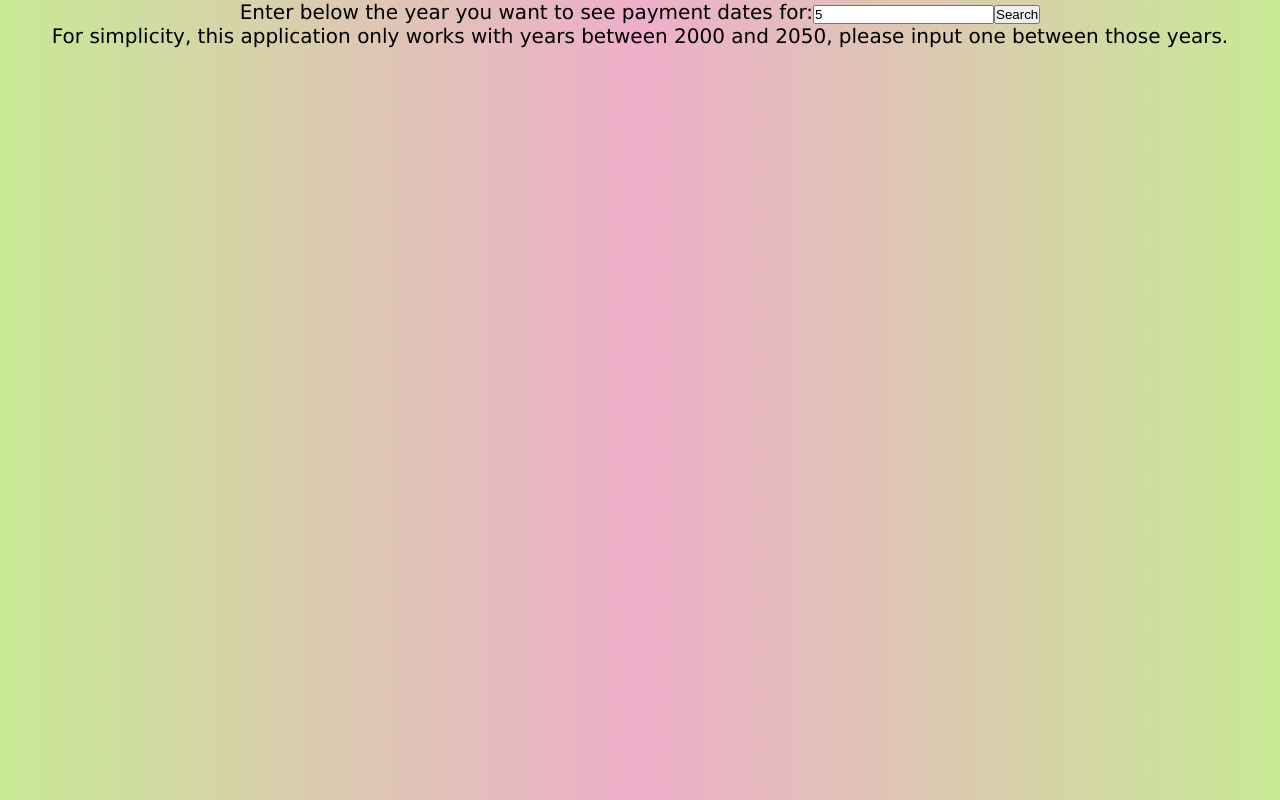
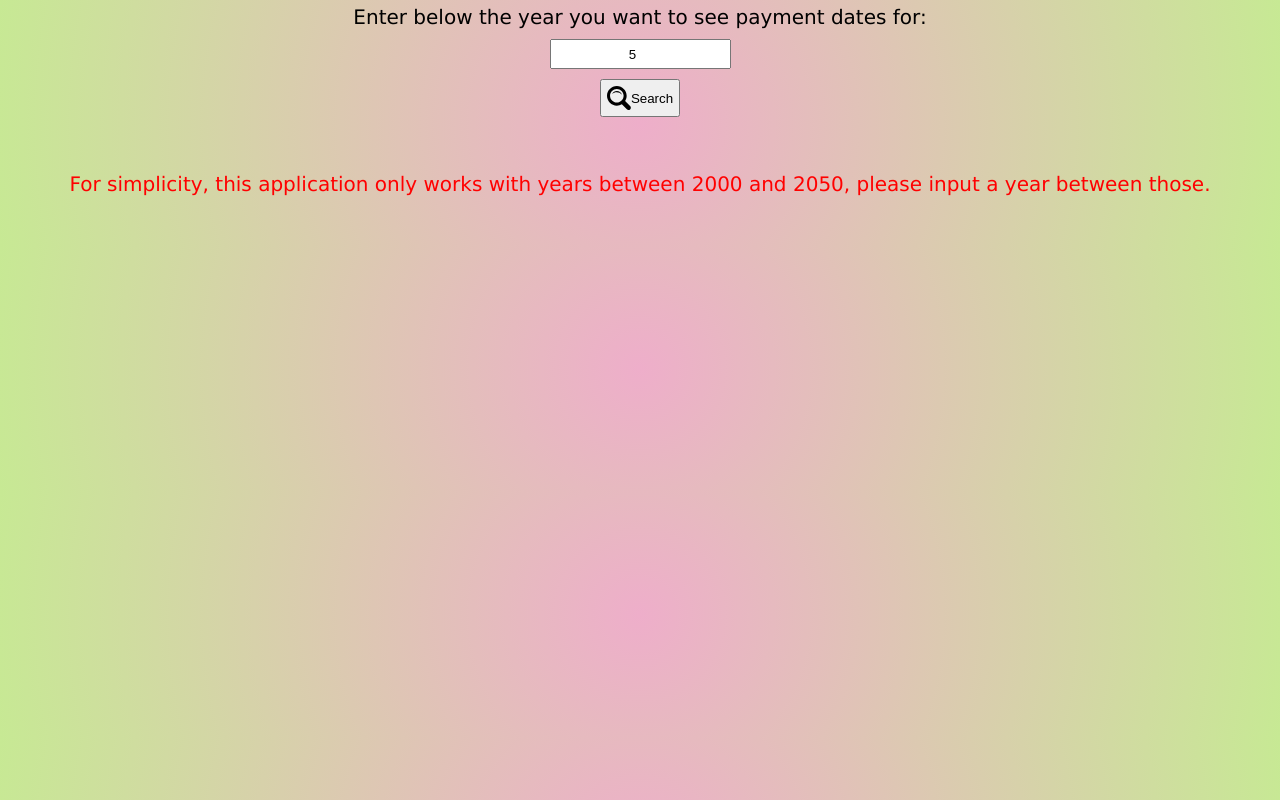
Before and after one commit to prozenberg/react-assessment, a React (Create React App) app: page / in a window 1280 px wide. Both pictures are taken after typing "5" into the empty fields and a click on the button "Search". Built offline with nearby package versions, Linux system fonts and the light colour scheme.

Commit message:
adding style to search year component, pending small documentation

```diff
--- a/src/Components/SearchError/index.js
+++ b/src/Components/SearchError/index.js
@@ -1,8 +1,9 @@
 import React from 'react';
+import './style.css'
 
 const SearhError = () => {
-    return <div>
-        <p>For simplicity, this application only works with years between 2000 and 2050, please input one between those years.</p>
+    return <div className='searchErrorContainer'>
+        <p>For simplicity, this application only works with years between 2000 and 2050, please input a year between those.</p>
     </div>;
 };
 
--- /dev/null
+++ b/src/Components/SearchError/style.css
@@ -0,0 +1,7 @@
+.searchErrorContainer {
+    padding: 50px;
+}
+
+.searchErrorContainer p {
+    color:red
+}
--- a/src/Components/SearchYear/index.js
+++ b/src/Components/SearchYear/index.js
@@ -1,14 +1,16 @@
 import React, { useEffect, useState } from 'react';
+import searchIcon from '../../Assets/SVGs/searchIcon.svg'
+import './style.css'
 
 
 const SearchYear = ({ updateYear }) => {
     const [year, setYear] = useState(undefined);
     return (
-        <>
+        <div className='searchYearContainer'>
             <label>Enter below the year you want to see payment dates for:</label>
             <input type="number" onInput={(e) => setYear(e.target.value)}></input>
-            <button onClick={() => updateYear(year)}>Search</button>
-        </>);
+            <button onClick={() => updateYear(year)}><img src={searchIcon} />Search</button>
+        </div>);
 };
 
 export default SearchYear;
--- /dev/null
+++ b/src/Components/SearchYear/style.css
@@ -0,0 +1,25 @@
+.searchYearContainer {
+    display: flex;
+    flex-direction: column;
+    align-items: center;
+    justify-content: center;
+}
+
+.searchYearContainer label {
+    padding: 5px;
+}
+.searchYearContainer input {
+    height: 30px;
+    text-align: center;
+    margin: 5px;
+}
+
+.searchYearContainer button {
+    display: flex;
+    flex-direction: row;
+    justify-content: space-between;
+    align-items: center;
+    padding: 5px;
+    margin: 5px;
+
+}
```
Also changed, not shown: src/Assets/SVGs/searchIcon.svg (added).
